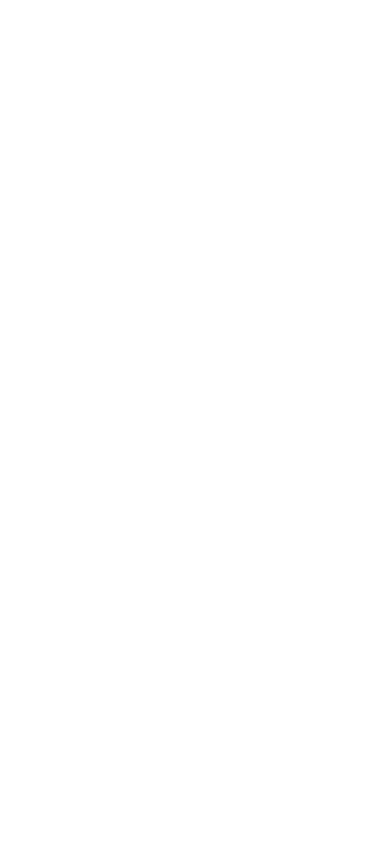
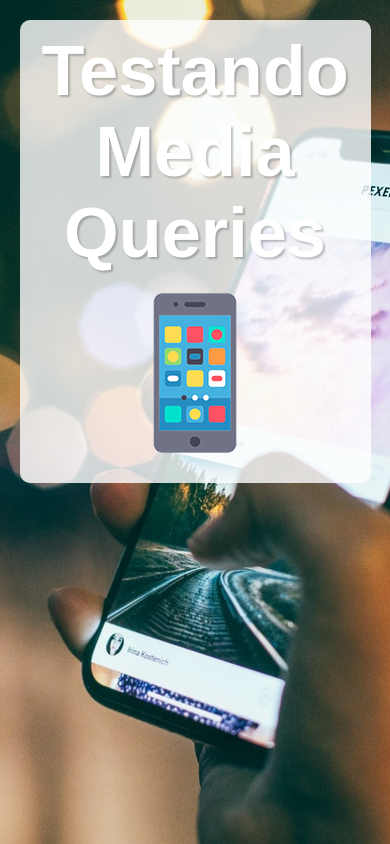
Before and after one commit to W-Wag/HTML-CSS, a plain HTML site: page Modulo 04/exercicios/EX003/mq004/index.html in a window 390 px wide. Drawn offline with Linux system fonts and the light colour scheme.

Commit message:
atualizando exercicio 004 de media queries

```diff
--- /dev/null
+++ b/Modulo 04/exercicios/EX003/mq004/estilos/style.css
@@ -0,0 +1,46 @@
+/*Versão Mobile First*/
+
+*{
+font-family: Arial, Helvetica, sans-serif;
+font-size: 1.3em;
+margin: 0px;
+padding: 0px;
+box-sizing: border-box;
+}
+
+html{
+    height: 100vh;
+}
+
+body{
+    background: black url(../imagens/back-phone.jpg) no-repeat;
+    background-size: cover;
+    background-position: center center;
+}
+
+main{
+    background-color: rgba(255, 255, 255, 0.801);
+    width: 90vw;
+    margin: auto;
+    margin-top: 20px;
+    border-radius: 10px;
+    padding: 10px;
+}
+
+img{
+    display: block;
+    margin: auto;
+}
+
+h1{
+    text-align: center;
+    color: white;
+    text-shadow: 2px 2px 2px rgba(0, 0, 0, 0.232);
+    font-size: 2em;
+}
+
+#phone{display: block;}
+#tablet{display: none;}
+#print{display: none;}
+#pc{display: none;}
+#tv{display: none;}
--- a/Modulo 04/exercicios/EX003/mq004/index.html
+++ b/Modulo 04/exercicios/EX003/mq004/index.html
@@ -4,9 +4,19 @@
     <meta charset="UTF-8">
     <meta http-equiv="X-UA-Compatible" content="IE=edge">
     <meta name="viewport" content="width=device-width, initial-scale=1.0">
-    <title>Exemplo de Media Queries</title>
+    <title>Site com Mobile First</title>
+    <link rel="stylesheet" href="estilos/style.css" media="all">
+    <link rel="stylesheet" href="estilos/mediaQuery.css">
 </head>
 <body>
+    <main>
+        <h1>Testando Media Queries</h1>
+        <img id="phone" src="imagens/icon-phone.png" alt="Acessando via smartphone">
+        <img id="tablet"  src="imagens/icon-tablet.png" alt="versão para tablet">
+        <img id="print"  src="imagens/icon-print.png" alt="versão para impressão">
+        <img id="pc"  src="imagens/icon-pc.png" alt="versão para desktop">
+        <img id="tv"  src="imagens/icon-tv.png" alt="">
+    </main>
 
 </body>
 </html>
```
Also changed, not shown: Modulo 04/exercicios/EX003/mq004/estilos/mediaQuery.css (added).
